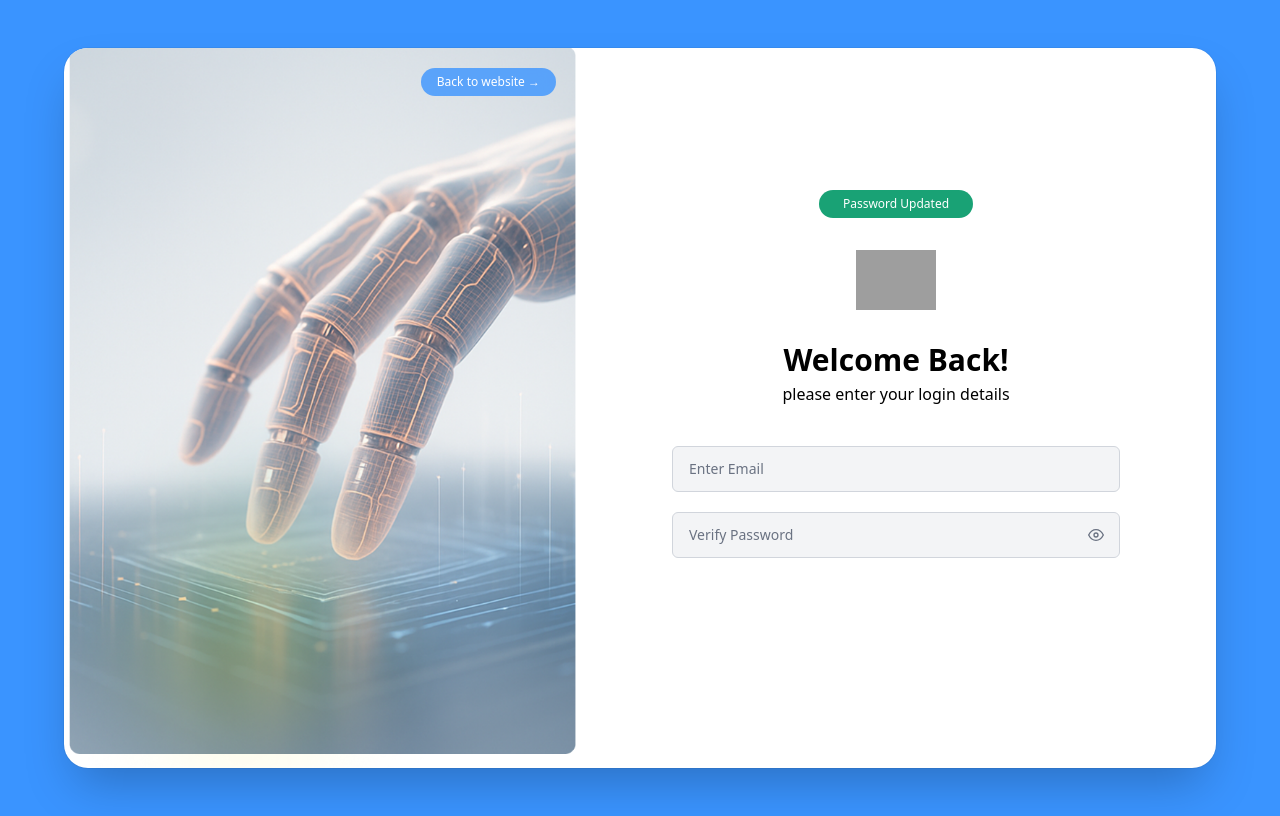
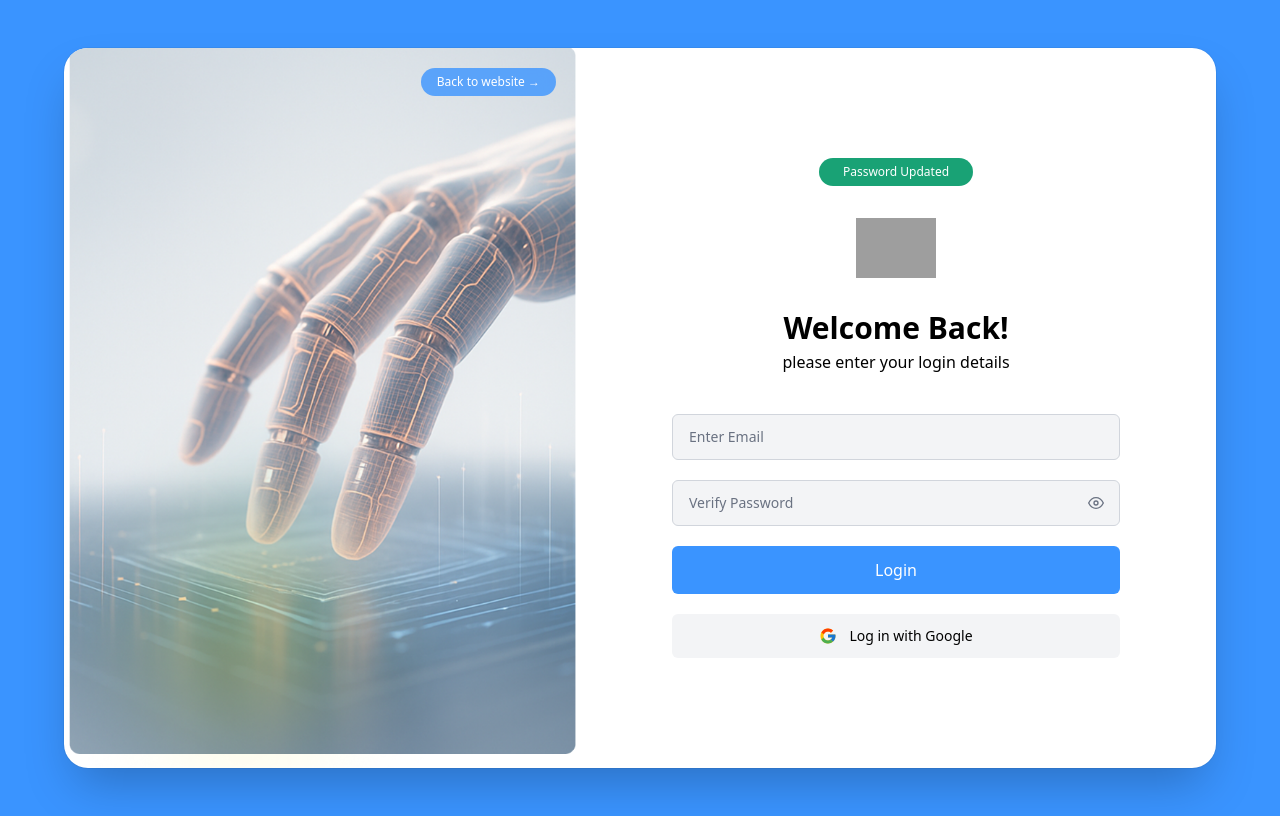
Before and after one commit to nitoC/genus_lab, a Next.js app: page /login in a window 1280 px wide. Built offline with nearby package versions, Linux system fonts and the light colour scheme; grey boxes are pictures that could not be loaded.

Commit message:
'feat:auth'

```diff
--- a/src/app/(auth)/change-password/page.tsx
+++ b/src/app/(auth)/change-password/page.tsx
@@ -137,7 +137,7 @@ const page = () => {
 
                 <button
                   type="submit"
-                  className="w-full rounded-md bg-primary py-3 font-medium text-white transition hover:brightness-110"
+                  className="w-full rounded-md bg-blue py-3 font-medium text-white transition hover:brightness-110"
                 >
                   Continue
                 </button>
--- a/src/app/(auth)/login/page.tsx
+++ b/src/app/(auth)/login/page.tsx
@@ -4,6 +4,7 @@ import CustomInput from "@/components/FormItems/CustomInput";
 import Image from "next/image";
 import Link from "next/link";
 import { useState } from "react";
+import { FcGoogle } from "react-icons/fc";
 import { FiEye, FiEyeOff } from "react-icons/fi";
 
 /* ------------------------------------------------------------------
@@ -144,9 +145,16 @@ const page = () => {
 
                 <button
                   type="submit"
-                  className="w-full rounded-md bg-primary py-3 font-medium text-white transition hover:brightness-110"
+                  className="w-full rounded-md bg-blue py-3 font-medium text-white transition hover:brightness-110"
                 >
-                  Continue
+                  Login
+                </button>
+                <button
+                  type="button"
+                  className="flex w-full items-center justify-center gap-3 rounded-md bg-gray-100 py-3 text-sm font-medium transition hover:bg-gray-200"
+                >
+                  <FcGoogle className="text-lg" />
+                  Log in with Google
                 </button>
               </form>
             </div>
```
